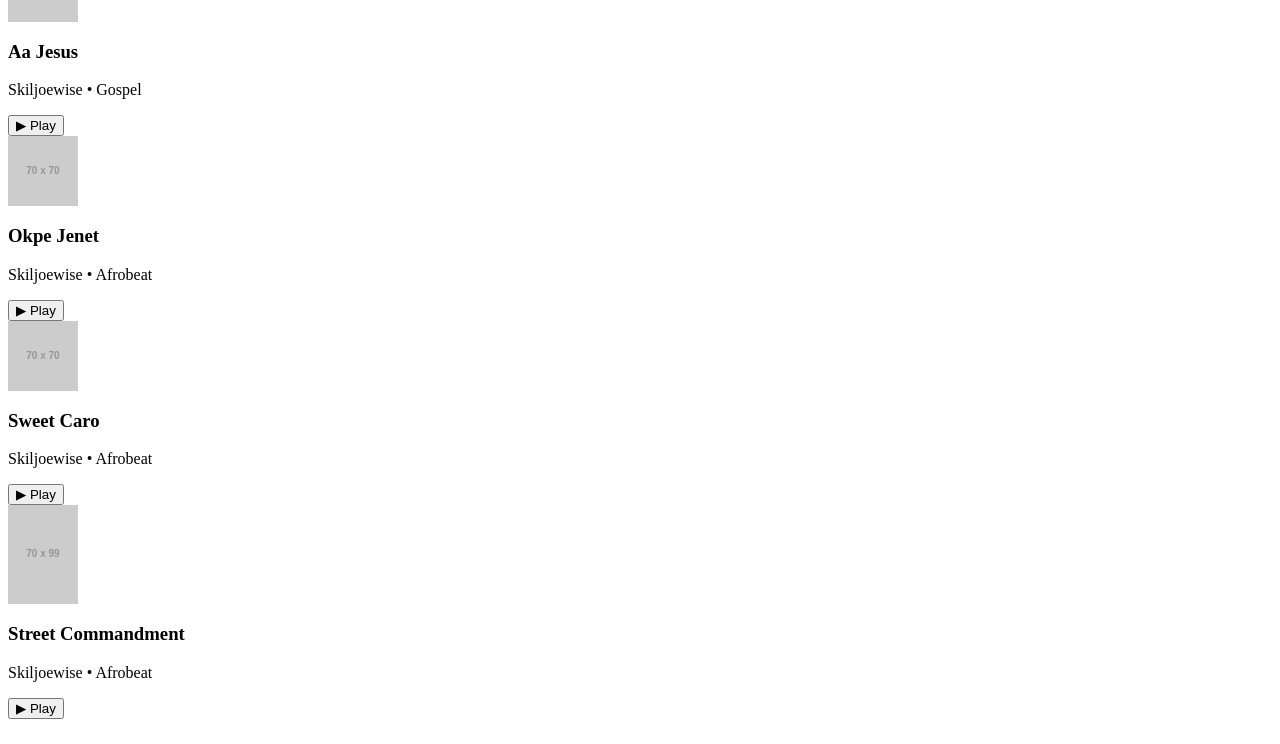
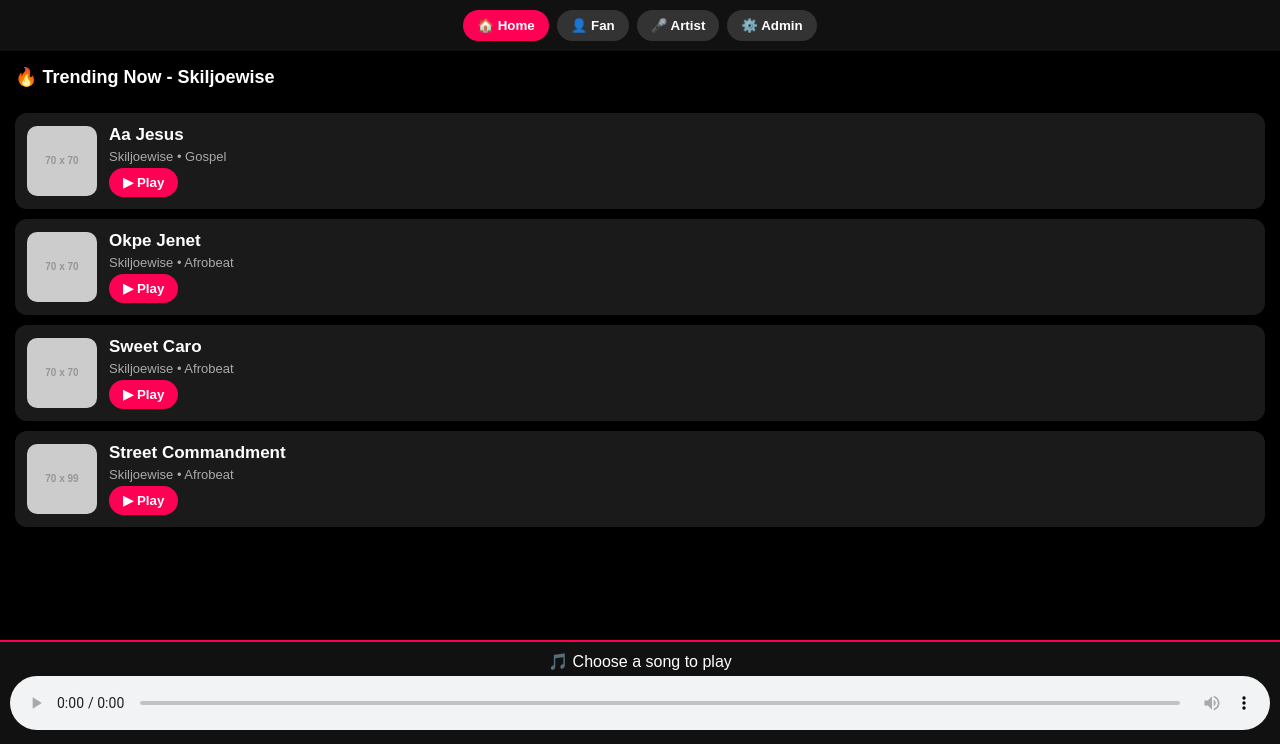
Before and after one commit to Desaddest/Afroplay, a plain HTML site: page index.html in a window 1280 px wide. Shown: the part 56-800 px from the top of the page. Drawn offline with Linux system fonts and the light colour scheme; placeholder pictures from the web are drawn by us.

Commit message:
Update index.html

```diff
--- a/index.html
+++ b/index.html
@@ -1,30 +1,95 @@
+<!DOCTYPE html>
+<html>
+<head>
+<meta name="viewport" content="width=device-width, initial-scale=1">
+<title>Afroplay - Skiljoewise</title>
+<style>
+body{margin:0;font-family:Arial;background:#000;color:#fff;padding-bottom:80px}
+.top{background:#FF0055;padding:15px;text-align:center;font-size:22px;font-weight:bold}
+.nav{display:flex;gap:8px;justify-content:center;padding:10px;background:#111;position:sticky;top:0;z-index:99}
+.nav button{background:#333;color:#fff;border:none;padding:8px 14px;border-radius:20px;font-weight:bold}
+.nav button.active{background:#FF0055}
+.section{padding:15px;font-weight:bold;font-size:18px}
+.card{display:flex;gap:12px;align-items:center;background:#1a1a1a;margin:10px 15px;padding:12px;border-radius:12px}
+.card img{width:70px;height:70px;border-radius:10px;object-fit:cover}
+.card h3{margin:0;font-size:17px}
+.card p{margin:4px 0;color:#aaa;font-size:13px}
+.card button{background:#FF0055;color:#fff;border:none;padding:7px 14px;border-radius:20px;font-weight:bold}
+.player{position:fixed;bottom:0;left:0;right:0;background:#111;padding:10px;text-align:center;border-top:2px solid #FF0055}
+.box{background:#1a1a1a;margin:15px;padding:15px;border-radius:12px;text-align:center}
+.box input,.box button{width:90%;padding:10px;margin:5px;border-radius:10px;border:none}
+.box button{background:#FF0055;color:#fff;font-weight:bold}
+</style>
+</head>
+<body>
+
+<div class="top">🎵 Afroplay</div>
+
+<div class="nav">
+  <button id="btn-home" class="active" onclick="showSection('home')">🏠 Home</button>
+  <button id="btn-fan" onclick="showSection('fan')">👤 Fan</button>
+  <button id="btn-artist" onclick="showSection('artist')">🎤 Artist</button>
+  <button id="btn-admin" onclick="showSection('admin')">⚙️ Admin</button>
+</div>
+
+<div id="sec-home">
+  <div class="section">🔥 Trending Now - Skiljoewise</div>
+
   <div class="card">
     <img src="https://via.placeholder.com/70/FF0055/ffffff?text=AJ">
-  <div style="flex:1">
-    <h3>Aa Jesus</h3>
-    <p>Skiljoewise • Gospel</p>
-    <button onclick="playSong('Aa-Jesus.mp3','Aa Jesus')">▶ Play</button>
-  </div></div>
+    <div style="flex:1"><h3>Aa Jesus</h3><p>Skiljoewise • Gospel</p><button onclick="playSong('Aa-Jesus.mp3','Aa Jesus')">▶ Play</button></div>
+  </div>
+
   <div class="card">
     <img src="https://via.placeholder.com/70/FFAA00/000000?text=OJ">
-  <div style="flex:1">
-    <h3>Okpe Jenet</h3>
-    <p>Skiljoewise • Afrobeat</p>
-    <button onclick="playSong('Okpe-Jenet.mp3','Okpe Jenet')">▶ Play</button>
+    <div style="flex:1"><h3>Okpe Jenet</h3><p>Skiljoewise • Afrobeat</p><button onclick="playSong('Okpe-Jenet.mp3','Okpe Jenet')">▶ Play</button></div>
   </div>
-</div<div class="card">
+
+  <div class="card">
     <img src="https://via.placeholder.com/70/FF0055/ffffff?text=SC">
-  <div style="flex:1">
-    <h3>Sweet Caro</h3>
-    <p>Skiljoewise • Afrobeat</p>
-    <button onclick="playSong('Sweet-Caro.mp3','Sweet Caro')">▶ Play</button>
+    <div style="flex:1"><h3>Sweet Caro</h3><p>Skiljoewise • Afrobeat</p><button onclick="playSong('Sweet-Caro.mp3','Sweet Caro')">▶ Play</button></div>
+  </div>
+
+  <div class="card">
+    <img src="https://via.placeholder.com/70/0099FF/ffffff?text=ST">
+    <div style="flex:1"><h3>Street Commandment</h3><p>Skiljoewise • Afrobeat</p><button onclick="playSong('Street-Commandment.mp3','Street Commandment')">▶ Play</button></div>
   </div>
 </div>
-<div class="card">
-  <img src="https://via.placeholder.com/70/0099FF/ffffff?text=ST">
-  <div style="flex:1">
-    <h3>Street Commandment</h3>
-    <p>Skiljoewise • Afrobeat</p>
-    <button onclick="playSong('Street-Commandment.mp3','Street Commandment')">▶ Play</button>
+
+<div id="sec-fan" style="display:none">
+  <div class="box"><h2>👤 Fan Zone</h2><p>Welcome Fan! Listen to Skiljoewise songs, like and share.</p><p>4 Songs Available</p></div>
+  <div class="box"><h3>Join as Fan</h3><input placeholder="Your Name"><input placeholder="Your WhatsApp Number"><button>Join Fan Club</button></div>
 </div>
+
+<div id="sec-artist" style="display:none">
+  <div class="box"><h2>🎤 Skiljoewise</h2><p>Afrobeat / Gospel Artist</p><p>From Port Harcourt, Nigeria</p><p><b>4 Songs on Afroplay</b></p><p>Aa Jesus • Okpe Jenet • Sweet Caro • Street Commandment</p></div>
 </div>
+
+<div id="sec-admin" style="display:none">
+  <div class="box"><h2>⚙️ Admin Login</h2><input placeholder="Username - desaddest"><input type="password" placeholder="Password"><button>Login</button><p style="color:#aaa;font-size:12px">Admin: desaddest</p></div>
+</div>
+
+<div class="player">
+  <div id="nowPlaying">🎵 Choose a song to play</div>
+  <audio id="audio" controls style="width:100%;margin-top:5px"></audio>
+</div>
+
+<script>
+function showSection(name){
+  document.getElementById('sec-home').style.display='none';
+  document.getElementById('sec-fan').style.display='none';
+  document.getElementById('sec-artist').style.display='none';
+  document.getElementById('sec-admin').style.display='none';
+  document.getElementById('sec-'+name).style.display='block';
+  document.querySelectorAll('.nav button').forEach(b=>b.classList.remove('active'));
+  document.getElementById('btn-'+name).classList.add('active');
+}
+function playSong(file, title){
+  document.getElementById('nowPlaying').innerText='▶ Now Playing: '+title+' - Skiljoewise';
+  var a=document.getElementById('audio');
+  a.src=file;
+  a.play();
+}
+</script>
+</body>
+</html>
```
Lines whose indentation alone changed are shown as unchanged.
